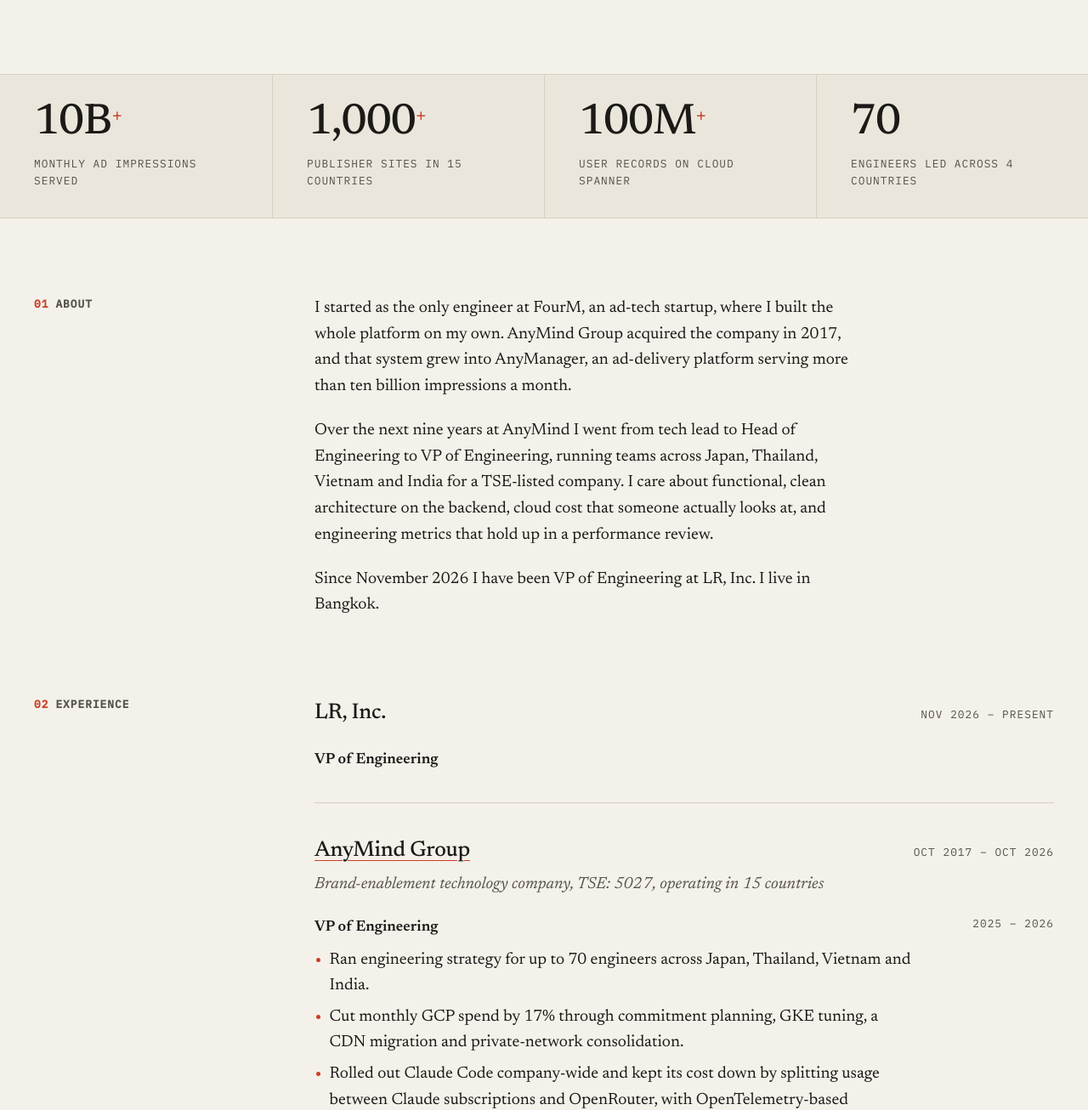
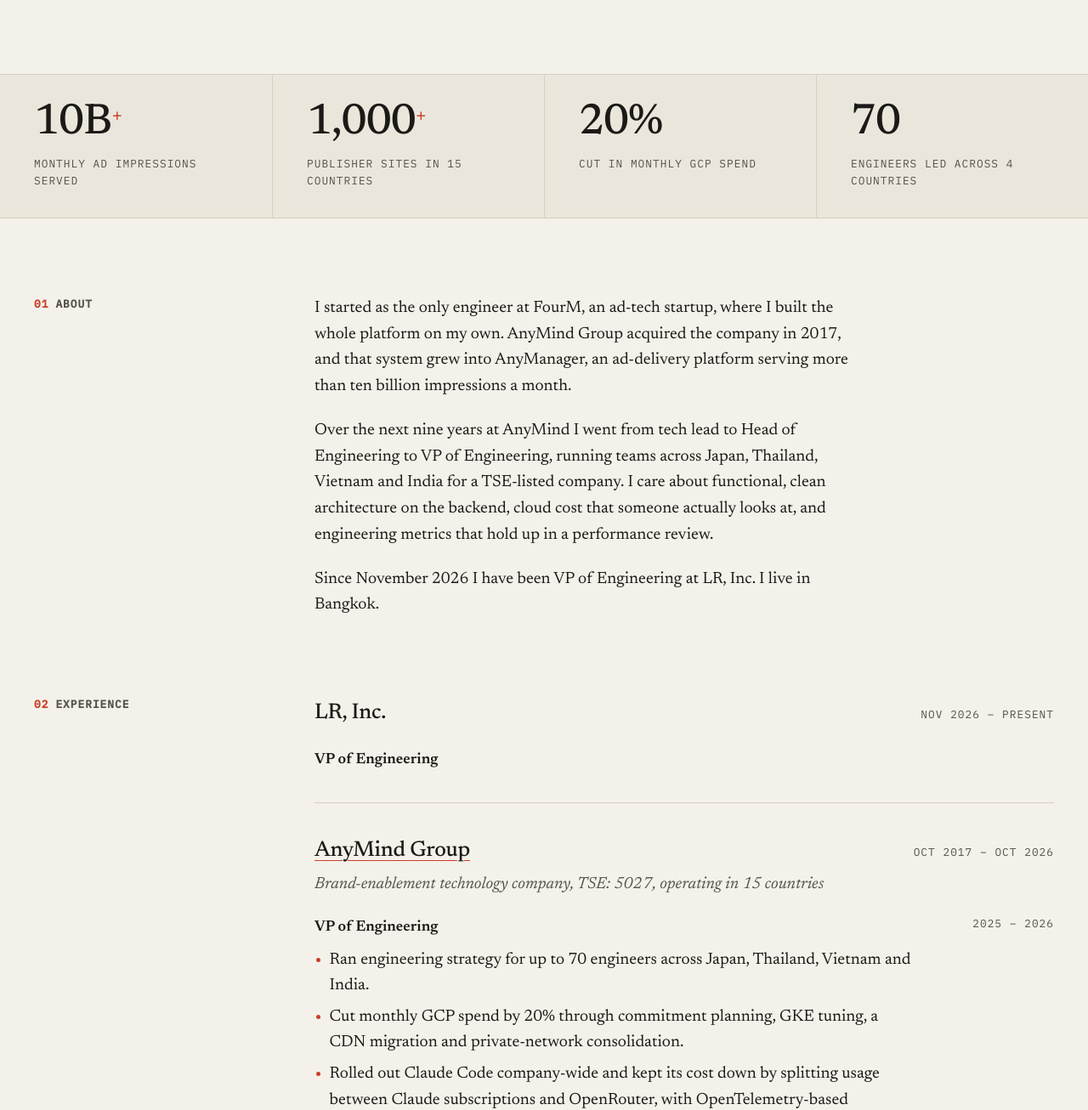
Before and after one commit to wakita181009/wakita181009.github.io, a plain HTML site: page index.html in a window 1280 px wide. Shown: the part 800-2106 px from the top of the page at 85% size. Drawn offline with Linux system fonts and the light colour scheme.

Commit message:
feat: show GCP cost cut in numbers strip
Co-Authored-By: Claude Opus 5.5 <noreply@anthropic.com>

```diff
--- a/index.html
+++ b/index.html
@@ -377,7 +377,7 @@
       <dl>
         <div><dt>10B<sup>+</sup></dt><dd class="label">Monthly ad impressions served</dd></div>
         <div><dt>1,000<sup>+</sup></dt><dd class="label">Publisher sites in 15 countries</dd></div>
-        <div><dt>100M<sup>+</sup></dt><dd class="label">User records on Cloud Spanner</dd></div>
+        <div><dt>20%</dt><dd class="label">Cut in monthly GCP spend</dd></div>
         <div><dt>70</dt><dd class="label">Engineers led across 4 countries</dd></div>
       </dl>
     </div>
@@ -426,7 +426,7 @@
             <div class="position-head"><h4>VP of Engineering</h4><span class="label">2025 – 2026</span></div>
             <ul>
               <li>Ran engineering strategy for up to 70 engineers across Japan, Thailand, Vietnam and India.</li>
-              <li>Cut monthly GCP spend by 17% through commitment planning, GKE tuning, a CDN migration and private-network consolidation.</li>
+              <li>Cut monthly GCP spend by 20% through commitment planning, GKE tuning, a CDN migration and private-network consolidation.</li>
               <li>Rolled out Claude Code company-wide and kept its cost down by splitting usage between Claude subscriptions and OpenRouter, with OpenTelemetry-based adoption metrics.</li>
               <li>Took the internal AI agent, AnyAI, from prototype to production on Cloud Run with the Claude Agent SDK and multiple MCP servers.</li>
               <li>Unified authentication for 20+ subsystems and introduced DORA-based engineering metrics.</li>
```
